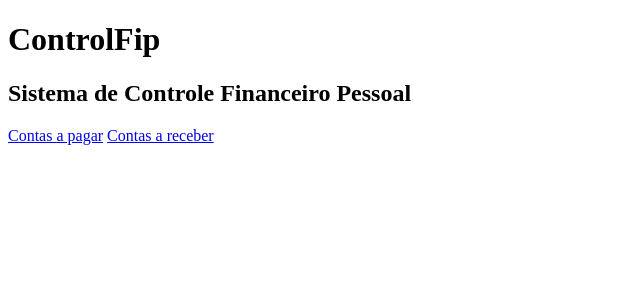
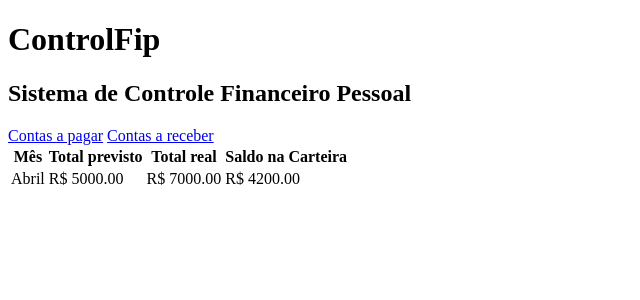
Before and after one commit to isaacijs/controlfip, a PHP site: page / in a window 1280 px wide. Shown: the top 300 px of the page, without its empty margins (0-640 px from the left). Run offline with PHP 8.4, Linux system fonts and the light colour scheme.

Commit message:
Atualizaçao do index

```diff
--- a/index.php
+++ b/index.php
@@ -11,5 +11,25 @@
 			<a href="contas-apagar.php">Contas a pagar</a>
 			<a href="contas-areceber.php">Contas a receber</a>
 		</div>
+		<div>
+			<table>
+				<thead>
+					<tr>
+						<th>Mês</th>
+						<th>Total previsto</th>
+						<th>Total real</th>
+						<th>Saldo na Carteira</th>
+					</tr>
+				</thead>
+				<tbody>
+					<tr>
+						<td>Abril</td>
+						<td>R$ 5000.00</td>
+						<td>R$ 7000.00</td>
+						<td>R$ 4200.00</td>
+					</tr>
+				</tbody>
+			</table>
+		</div>
 	</body>
 </html>
```
